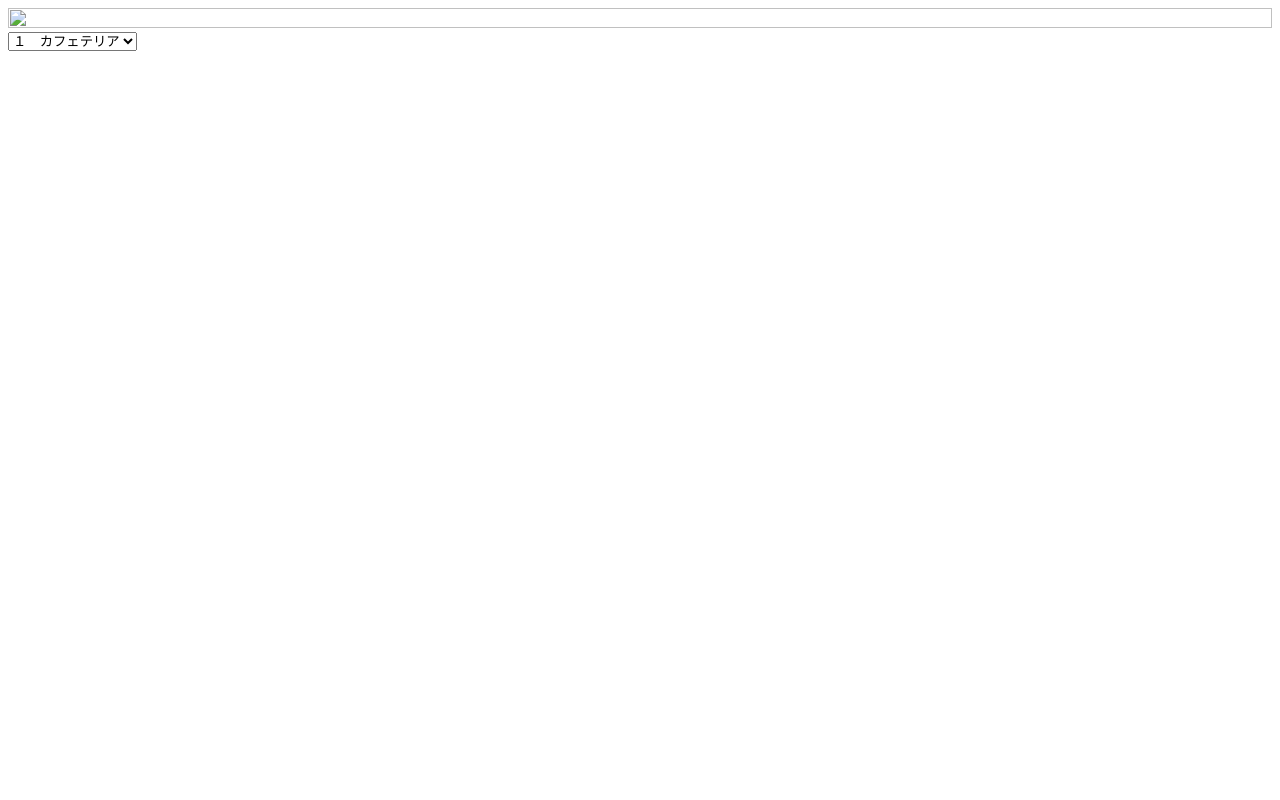
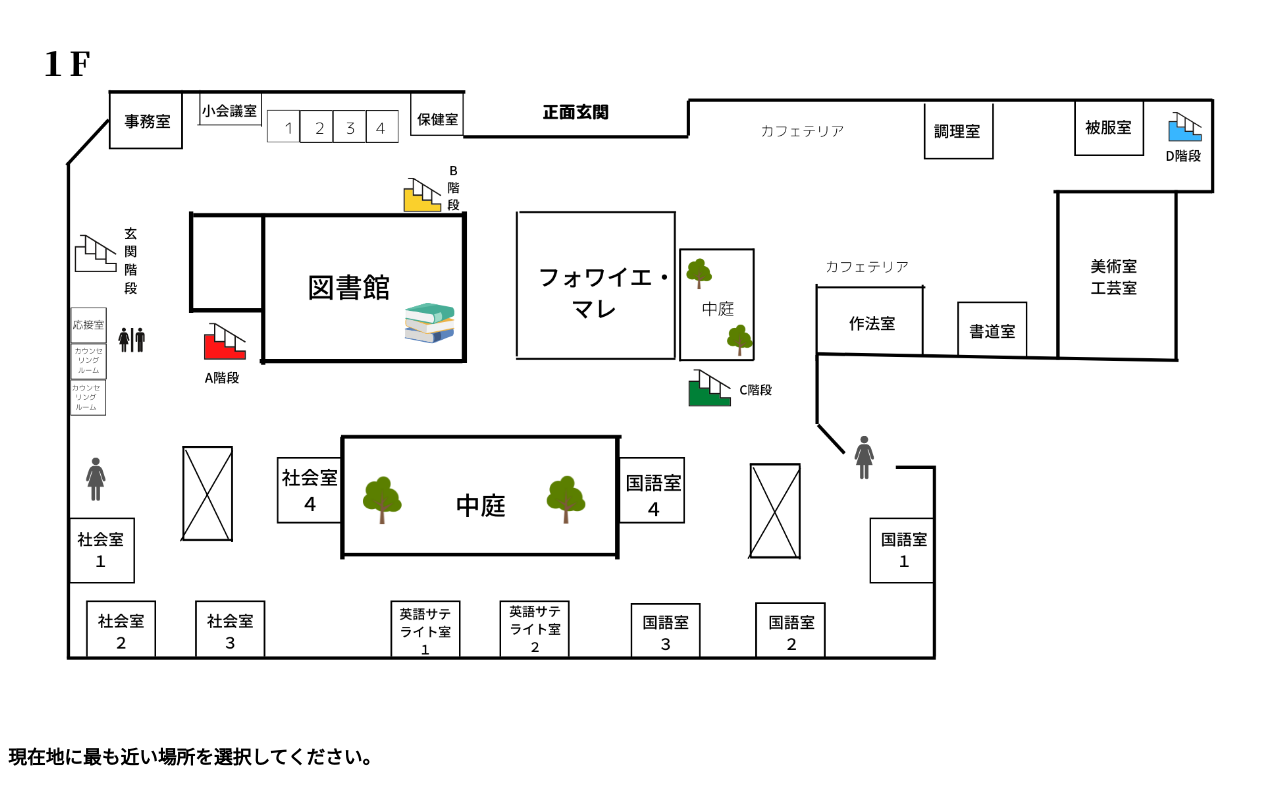
Before and after one commit to maria1254/website, a plain HTML site: page 1F.html in a window 1280 px wide. Drawn offline with Linux system fonts and the light colour scheme.

Commit message:
Add files via upload

```diff
--- a/1F.html
+++ b/1F.html
@@ -9,20 +9,9 @@
 </head>
 <body>
 
+   <img src="1Fimage.png" alt="" height="100%" width="100%">
 
-   <img src="1Fimage.png"  alt="" height=100% width=100%>
-
-
-
-
-    <select name="selectmenu">
-        <option value="#a1">１　カフェテリア</option>
-        <option value="#a2">２　図書館</option>
-        <option value="#a3">３　作法室</option>
-        <option value="#a4">４　美術室</option>
-        <option value="#a5">５　国語室</option>
-      </select>
-
+   <h3>現在地に最も近い場所を選択してください。</h3>
 
 
 
--- a/style.css
+++ b/style.css
@@ -83,5 +83,5 @@ h2{
 }
 
 main{
-    padding-left:150px;
+    padding-left:200px;
 }
```
Also changed, not shown: contact.html (+22 -0 lines), index.html (+2 -10 lines), 1Fimage.png (added).
